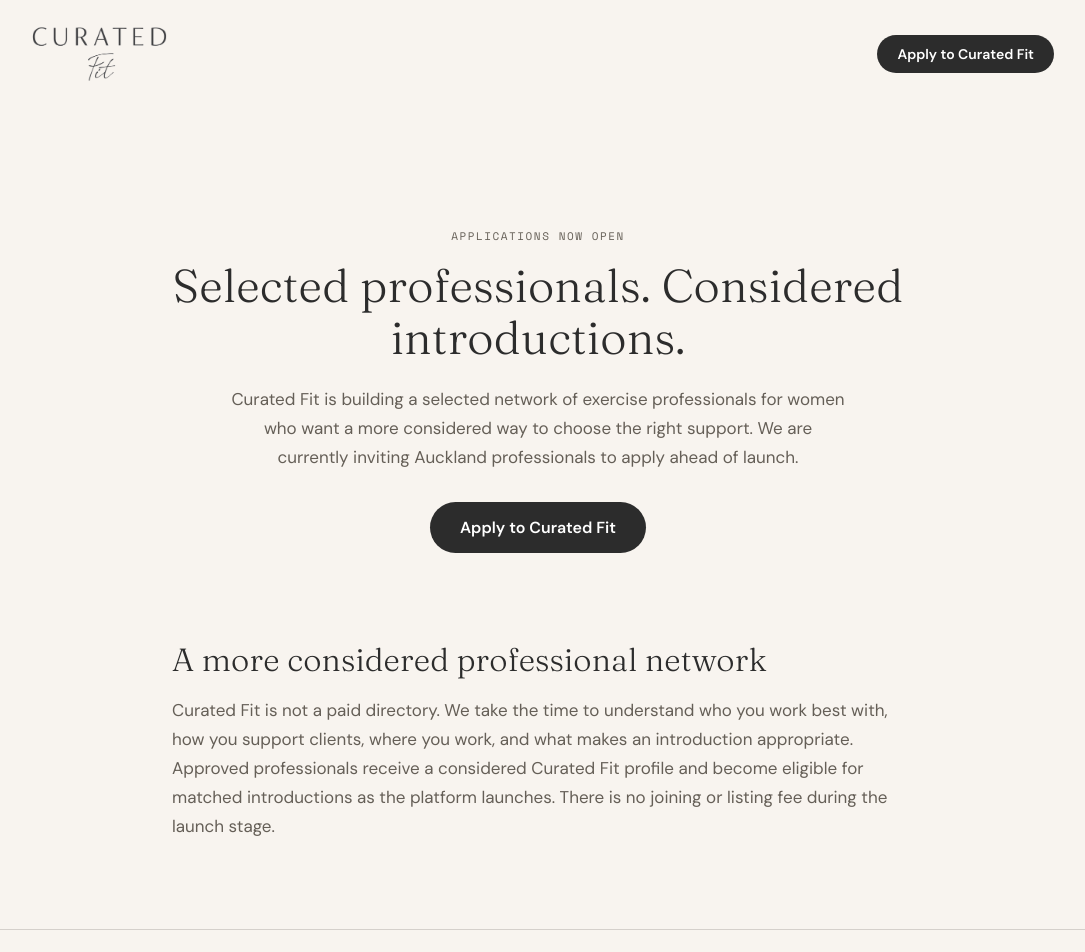
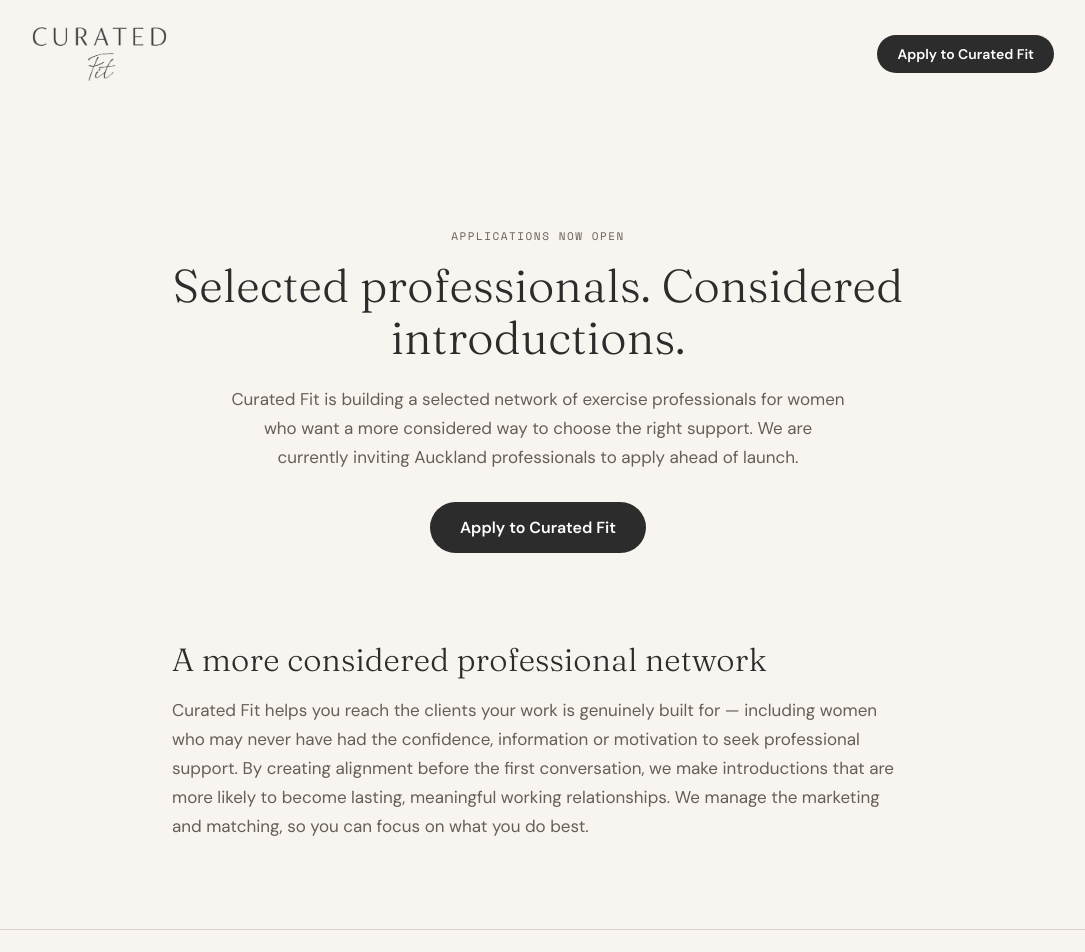
Before and after one commit to EmPerry1972/curated-fit-holding-page, a Next.js app: page / in a window 1280 px wide. Shown: the top 952 px of the page, without its empty margins (102-1187 px from the left). Built offline with nearby package versions, Linux system fonts and the light colour scheme.

Commit message:
Revise description of Curated Fit services

```diff
--- a/app/page.tsx
+++ b/app/page.tsx
@@ -331,10 +331,7 @@ export default function Page() {
         <div style={wrap}>
           <h2 style={h2}>A more considered professional network</h2>
           <p style={{ ...body, marginTop: 18 }}>
-            Curated Fit is not a paid directory. We take the time to understand who you work best with,
-            how you support clients, where you work, and what makes an introduction appropriate. Approved
-            professionals receive a considered Curated Fit profile and become eligible for matched
-            introductions as the platform launches. There is no joining or listing fee during the launch stage.
+            Curated Fit helps you reach the clients your work is genuinely built for — including women who may never have had the confidence, information or motivation to seek professional support. By creating alignment before the first conversation, we make introductions that are more likely to become lasting, meaningful working relationships. We manage the marketing and matching, so you can focus on what you do best.
           </p>
         </div>
       </section>
```
